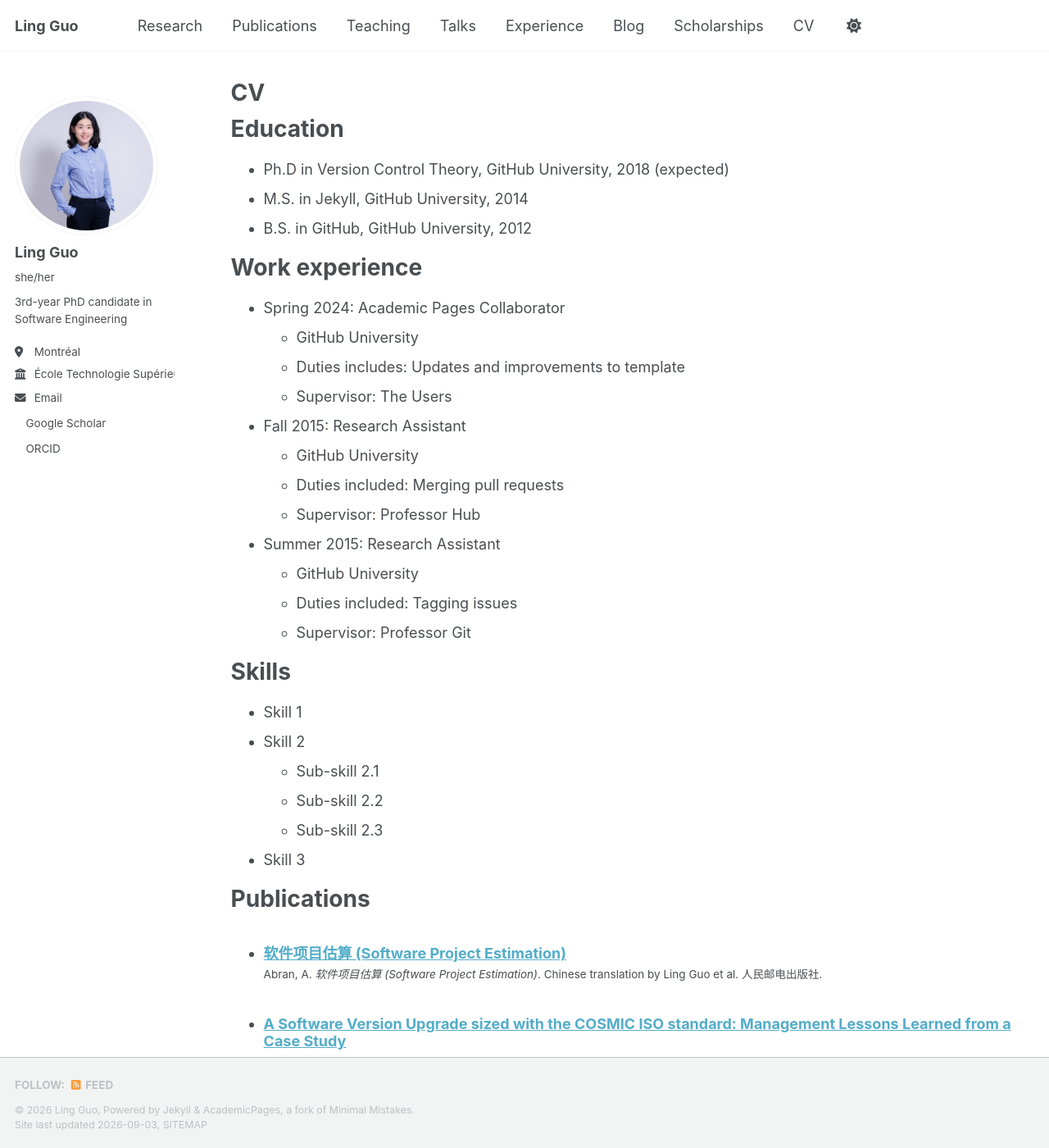
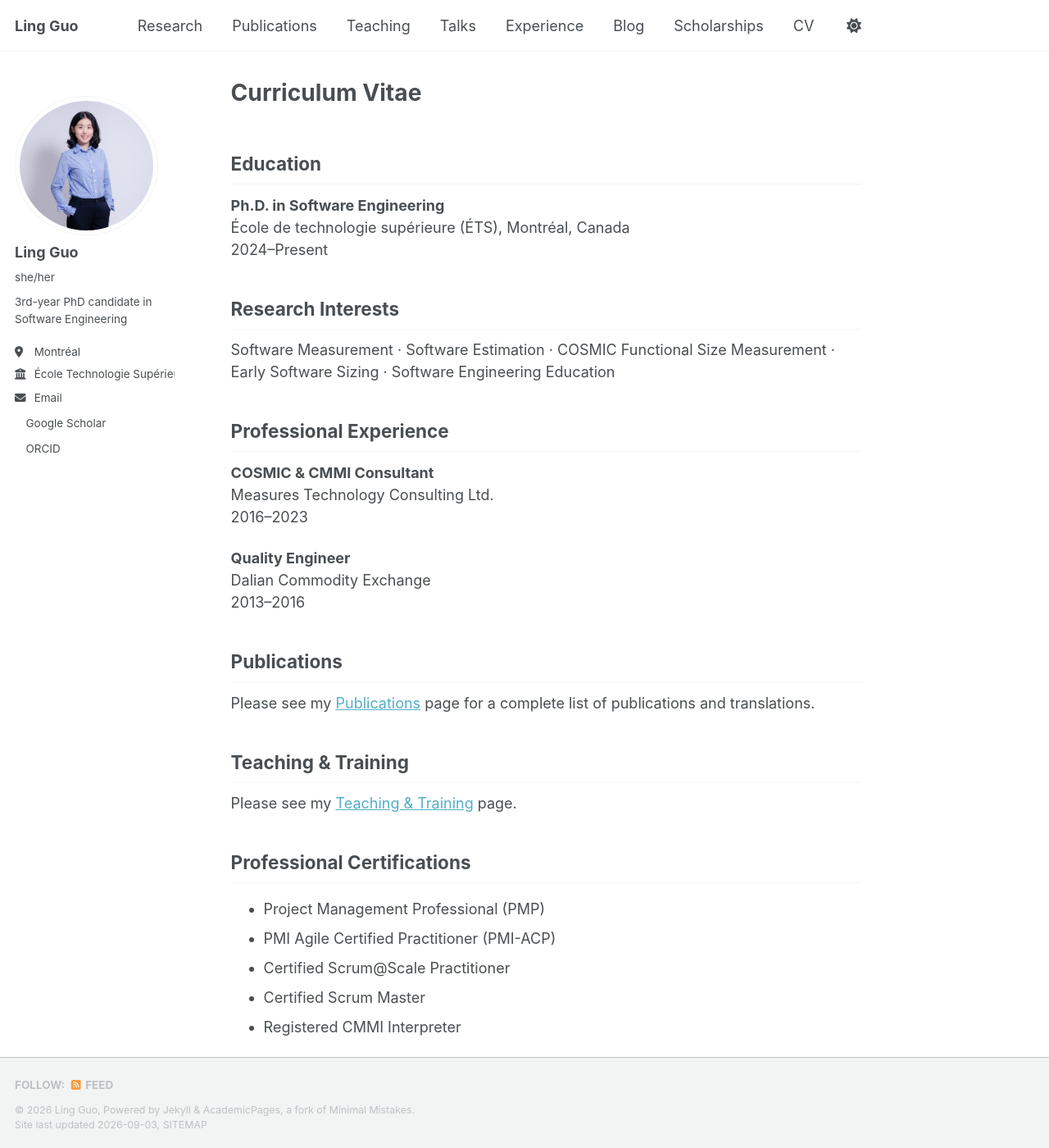
Before and after one commit to lingguo-research/lingguo-research.github.io, a Jekyll site: the page built from _pages/cv.md, in a window 1280 px wide and 1400 px high. Shown: the whole window at 82% size. Built offline with Jekyll 4.4.1, drawn with Linux system fonts in a browser that asks for light colours; a style sheet for code colours, icons or effects is not loaded; some of the changed text lies outside the part shown.

Commit message:
Update cv.md

```diff
--- a/_pages/cv.md
+++ b/_pages/cv.md
@@ -1,64 +1,45 @@
 ---
-layout: archive
-title: "CV"
+title: "Curriculum Vitae"
 permalink: /cv/
 author_profile: true
-redirect_from:
-  - /resume
 ---
 
-{% include base_path %}
+## Education
 
-Education
-======
-* Ph.D in Version Control Theory, GitHub University, 2018 (expected)
-* M.S. in Jekyll, GitHub University, 2014
-* B.S. in GitHub, GitHub University, 2012
+**Ph.D. in Software Engineering**
+École de technologie supérieure (ÉTS), Montréal, Canada
+2024–Present
 
-Work experience
-======
-* Spring 2024: Academic Pages Collaborator
-  * GitHub University
-  * Duties includes: Updates and improvements to template
-  * Supervisor: The Users
+## Research Interests
 
-* Fall 2015: Research Assistant
-  * GitHub University
-  * Duties included: Merging pull requests
-  * Supervisor: Professor Hub
+Software Measurement · Software Estimation · COSMIC Functional Size Measurement · Early Software Sizing · Software Engineering Education
 
-* Summer 2015: Research Assistant
-  * GitHub University
-  * Duties included: Tagging issues
-  * Supervisor: Professor Git
+## Professional Experience
 
-Skills
-======
-* Skill 1
-* Skill 2
-  * Sub-skill 2.1
-  * Sub-skill 2.2
-  * Sub-skill 2.3
-* Skill 3
+**COSMIC & CMMI Consultant**
+Measures Technology Consulting Ltd.
+2016–2023
 
-Publications
-======
-  <ul>{% for post in site.publications reversed %}
-    {% include archive-single-cv.html %}
-  {% endfor %}</ul>
+**Quality Engineer**
+Dalian Commodity Exchange
+2013–2016
 
-Talks
-======
-  <ul>{% for post in site.talks reversed %}
-    {% include archive-single-talk-cv.html  %}
-  {% endfor %}</ul>
+## Publications
 
-Teaching
-======
-  <ul>{% for post in site.teaching reversed %}
-    {% include archive-single-cv.html %}
-  {% endfor %}</ul>
+Please see my [Publications](/publications/) page for a complete list of publications and translations.
 
-Service and leadership
-======
-* Currently signed in to 43 different slack teams
+## Teaching & Training
+
+Please see my [Teaching & Training](/teaching/) page.
+
+## Professional Certifications
+
+- Project Management Professional (PMP)
+- PMI Agile Certified Practitioner (PMI-ACP)
+- Certified Scrum@Scale Practitioner
+- Certified Scrum Master
+- Registered CMMI Interpreter
+
+## Languages
+
+Chinese · English · French
```
